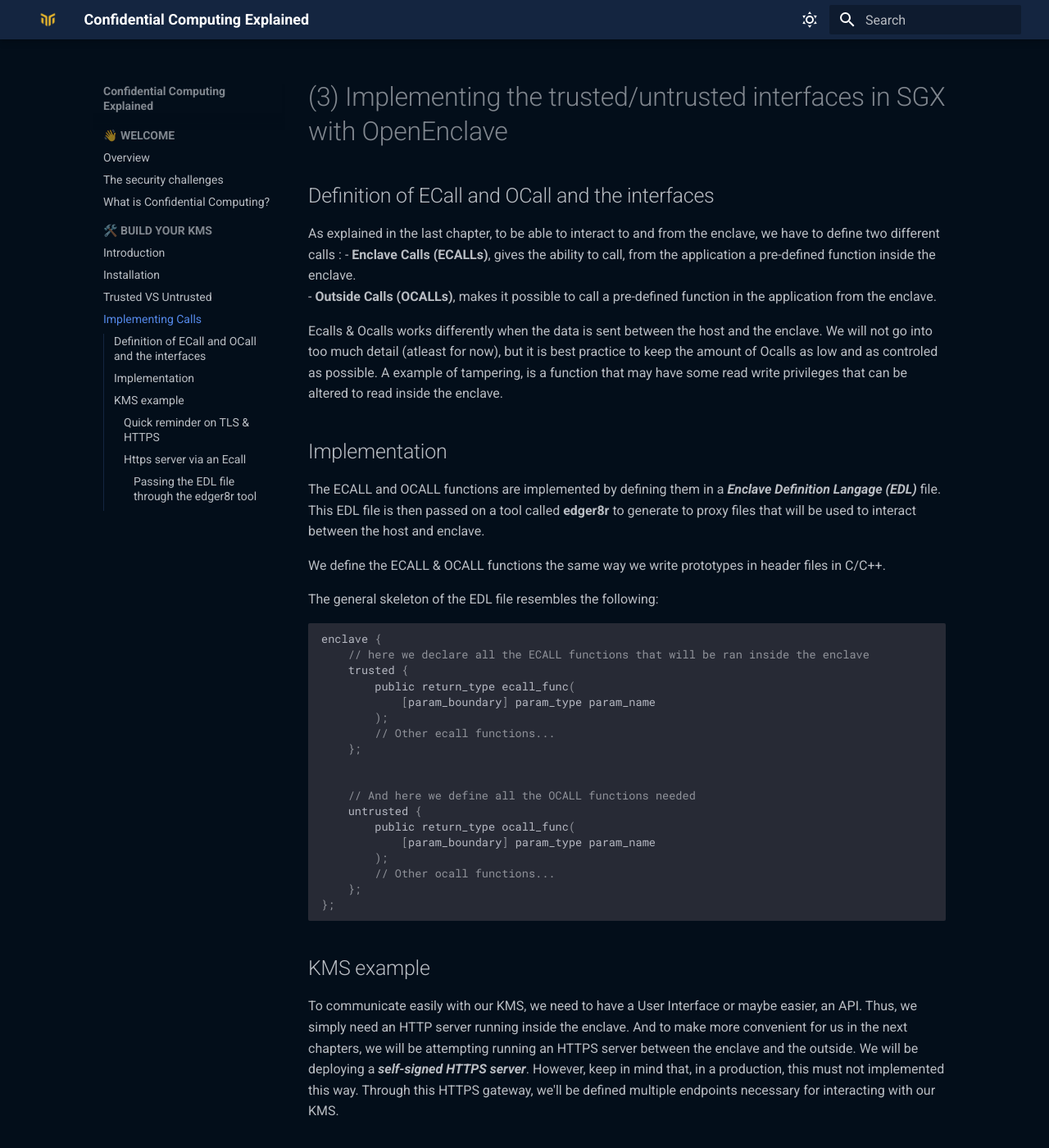
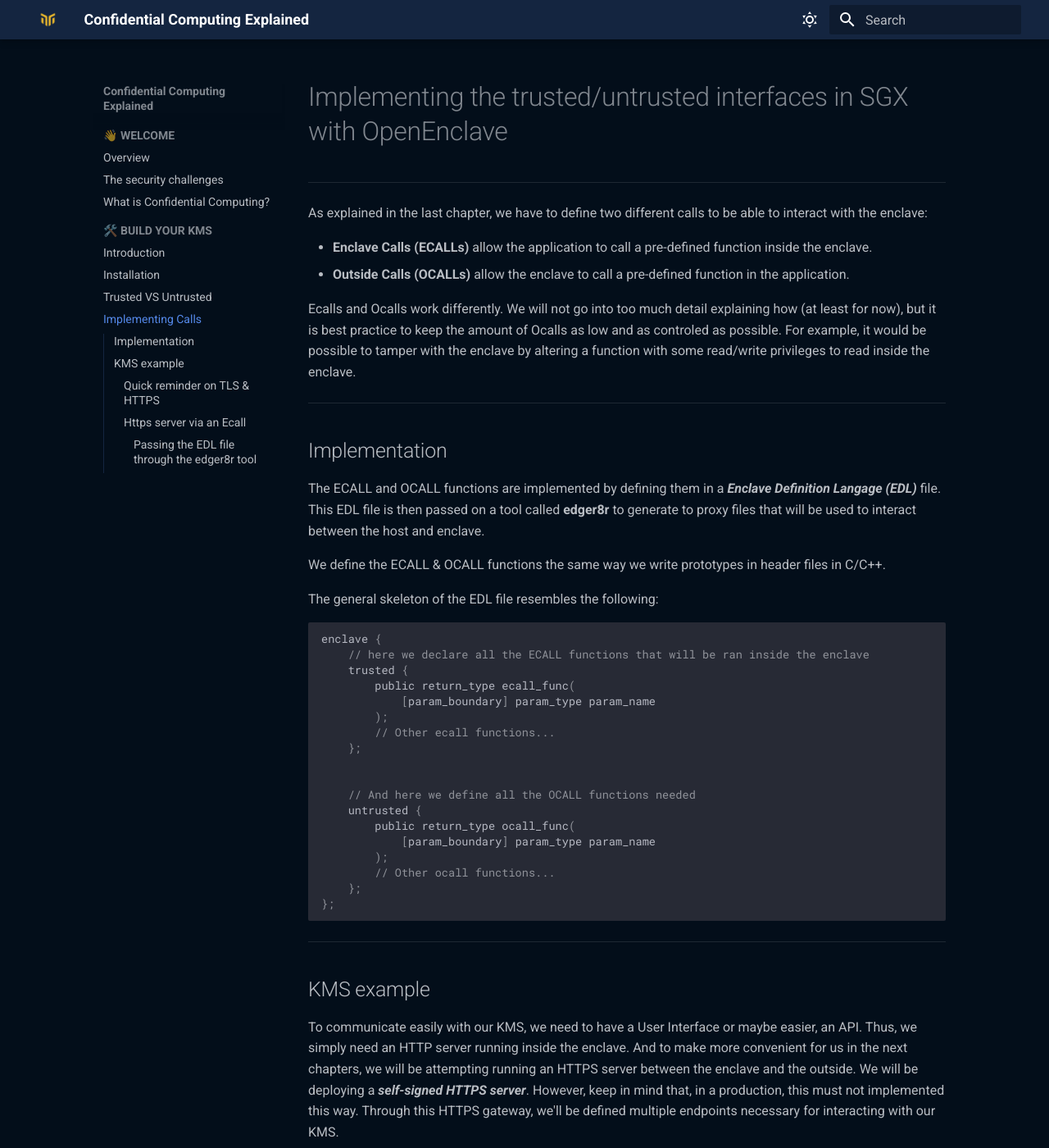
Before and after one commit to mithril-security/Confidential_Computing_Explained, an MkDocs documentation site: the page built from docs/docs/build-your-kms/trusted-vs-untrusted-impl.md, in a window 1280 px wide and 1400 px high. Shown: the whole window at 82% size. Built offline with MkDocs 1.6.1 and Material for MkDocs 9.7.7, drawn with Linux system fonts in a browser that asks for light colours; comment, search, counter and statistics services are not loaded; some of the changed text lies outside the part shown.

Commit message:
started review

````diff
--- a/docs/docs/build-your-kms/trusted-vs-untrusted-impl.md
+++ b/docs/docs/build-your-kms/trusted-vs-untrusted-impl.md
@@ -1,13 +1,16 @@
-# (3) Implementing the trusted/untrusted interfaces in SGX with OpenEnclave
+# Implementing the trusted/untrusted interfaces in SGX with OpenEnclave
+___________________________________________________
 
-## Definition of ECall and OCall and the interfaces
-As explained in the last chapter, to be able to interact to and from the enclave, we have to define two different calls :
-- **Enclave Calls (ECALLs)**, gives the ability to call, from the application a pre-defined function inside the enclave.
-- **Outside Calls (OCALLs)**, makes it possible to call a pre-defined function in the application from the enclave.
+As explained in the last chapter, we have to define two different calls to be able to interact with the enclave:
 
-Ecalls & Ocalls works differently when the data is sent between the host and the enclave. We will not go into too much detail (atleast for now), but it is best practice to keep the amount of Ocalls as low and as controled as possible. A example of tampering, is a function that may have some read write privileges that can be altered to read inside the enclave.
+- **Enclave Calls (ECALLs)** allow the application to call a pre-defined function inside the enclave.
+- **Outside Calls (OCALLs)** allow the enclave to call a pre-defined function in the application.
 
+Ecalls and Ocalls work differently. We will not go into too much detail explaining how (at least for now), but it is best practice to keep the amount of Ocalls as low and as controled as possible. For example, it would be possible to tamper with the enclave by altering a function with some read/write privileges to read inside the enclave.
+
+___________________________________________________
 ## Implementation
+
 The ECALL and OCALL functions are implemented by defining them in a ***Enclave Definition Langage (EDL)*** file. This EDL file is then passed on a tool called **edger8r** to generate to proxy files that will be used to interact between the host and enclave.
 
 We define the ECALL & OCALL functions the same way we write prototypes in header files in C/C++.
@@ -34,8 +37,9 @@ enclave {
 };
 ```
 
+________________________________
+## KMS example
 
-## KMS example
 To communicate easily with our KMS, we need to have a User Interface or maybe easier, an API. Thus, we simply need an HTTP server running inside the enclave.
 And to make more convenient for us in the next chapters, we will be attempting running an HTTPS server between the enclave and the outside.
 We will be deploying a ***self-signed HTTPS server***. However, keep in mind that, in a production, this must not implemented this way.
@@ -97,6 +104,7 @@ The first import is `syscall.edl` which encompass all of the syscalls supported
 The second one, `platform.edl` imports all the other edl files specific to Intel SGX (We will see more about it in the next chapters).
 
 Next comes the trusted section where we are writing our ecall. We define it as `set_up_server` with four arguments as precendtly explained :
+
 - a string that we only need to read representing the server's port (boundary `[in]`)
 - a string that we only need to read representing the private key (boundary `[in]`) and the size associated with.
 - a string that we only need to read representing the certificate (boundary `[in]`) and the size associated with.
````
Also changed, not shown: other parts of docs/docs/build-your-kms/trusted-vs-untrusted-impl.md (+4 -1 lines).
